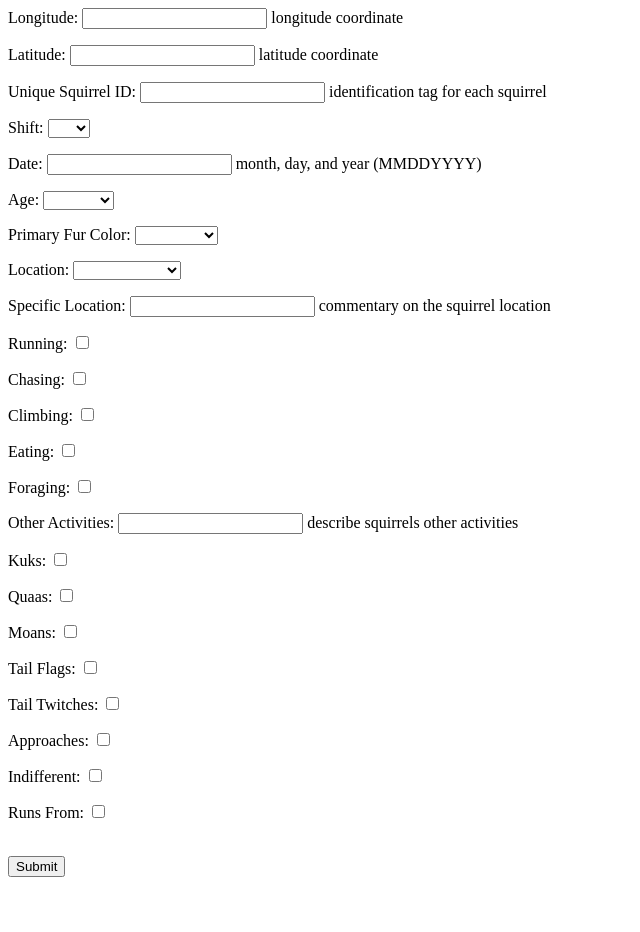
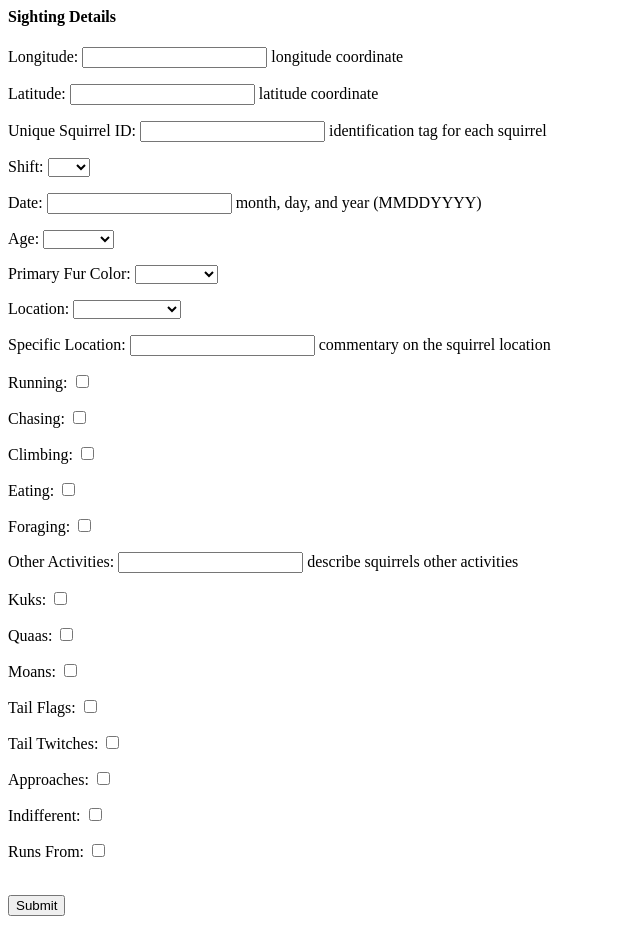
Before and after one commit to DarenRen/sq, a Django app: page /sightings/add/ in a window 1280 px wide. Shown: the whole page, without its empty margins (0-640 px from the left). Before the commit the page ends 877 px from the top, so only its background shows below. Run offline with Django 3.2, Linux system fonts and the light colour scheme.

Commit message:
Modify app home and edit html

```diff
--- a/tracker/sightings/templates/sightings/edit.html
+++ b/tracker/sightings/templates/sightings/edit.html
@@ -1,12 +1,18 @@
 <!doctype>
 <html>
   <body>
+    <div class="text-center container p-3 my-3 bg-primary text-white" ><h4>Sighting Details</h4> </div>
+    <div class="row">
+      <div class="col-sm-4"></div>
+      <div class="col-sm-4">
         <form method = "post">
           {% csrf_token %}
-
           {{form.as_p}}
           <br>
           <input type = "submit" name = "Submit">
         </form>
+      </div>
+      <div class="col-sm-4"></div>
+    </div>
   </body>
 </html>
```
Also changed, not shown: tracker/sightings/templates/sightings/all.html (+22 -6 lines). Lines whose indentation alone changed are shown as unchanged.
